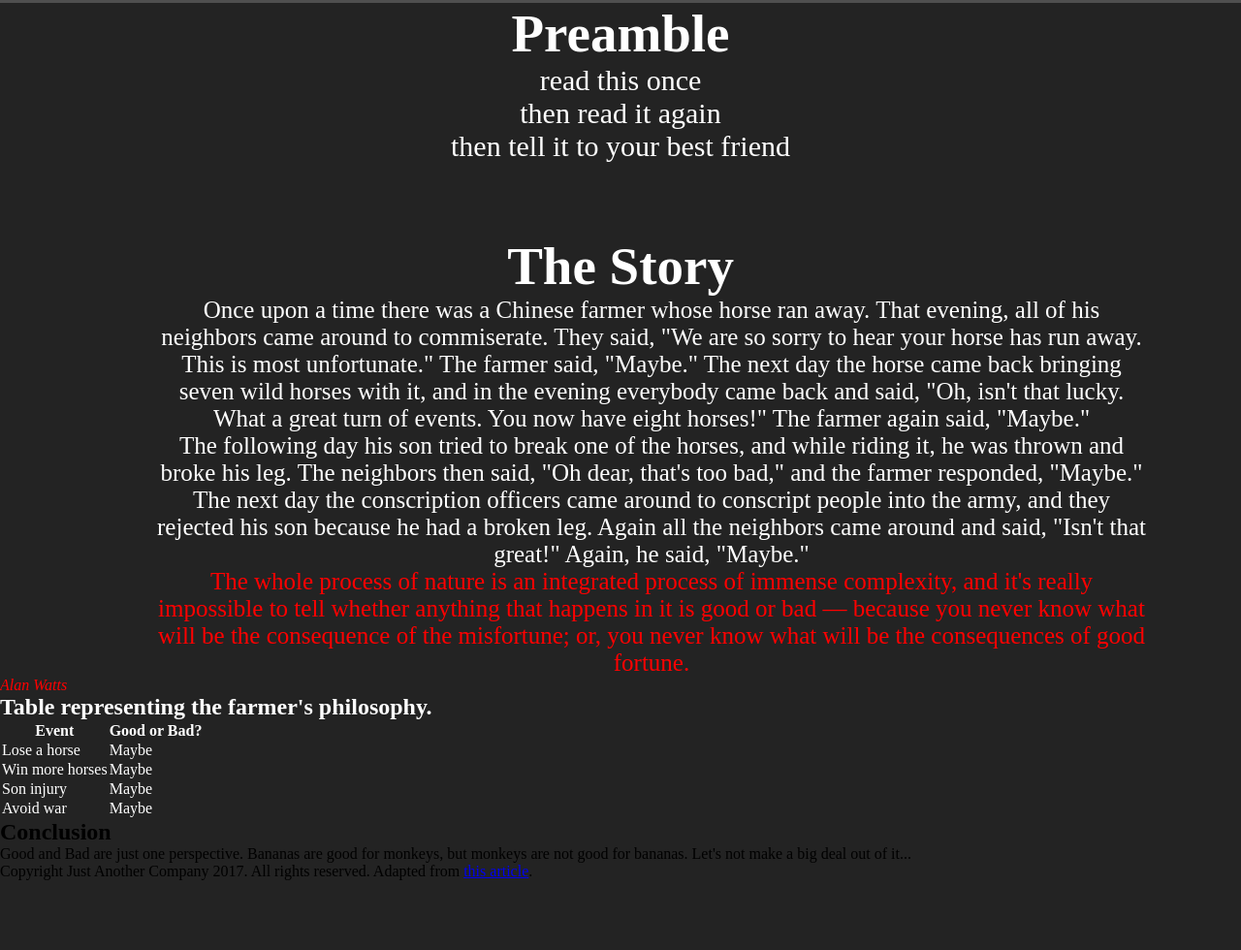
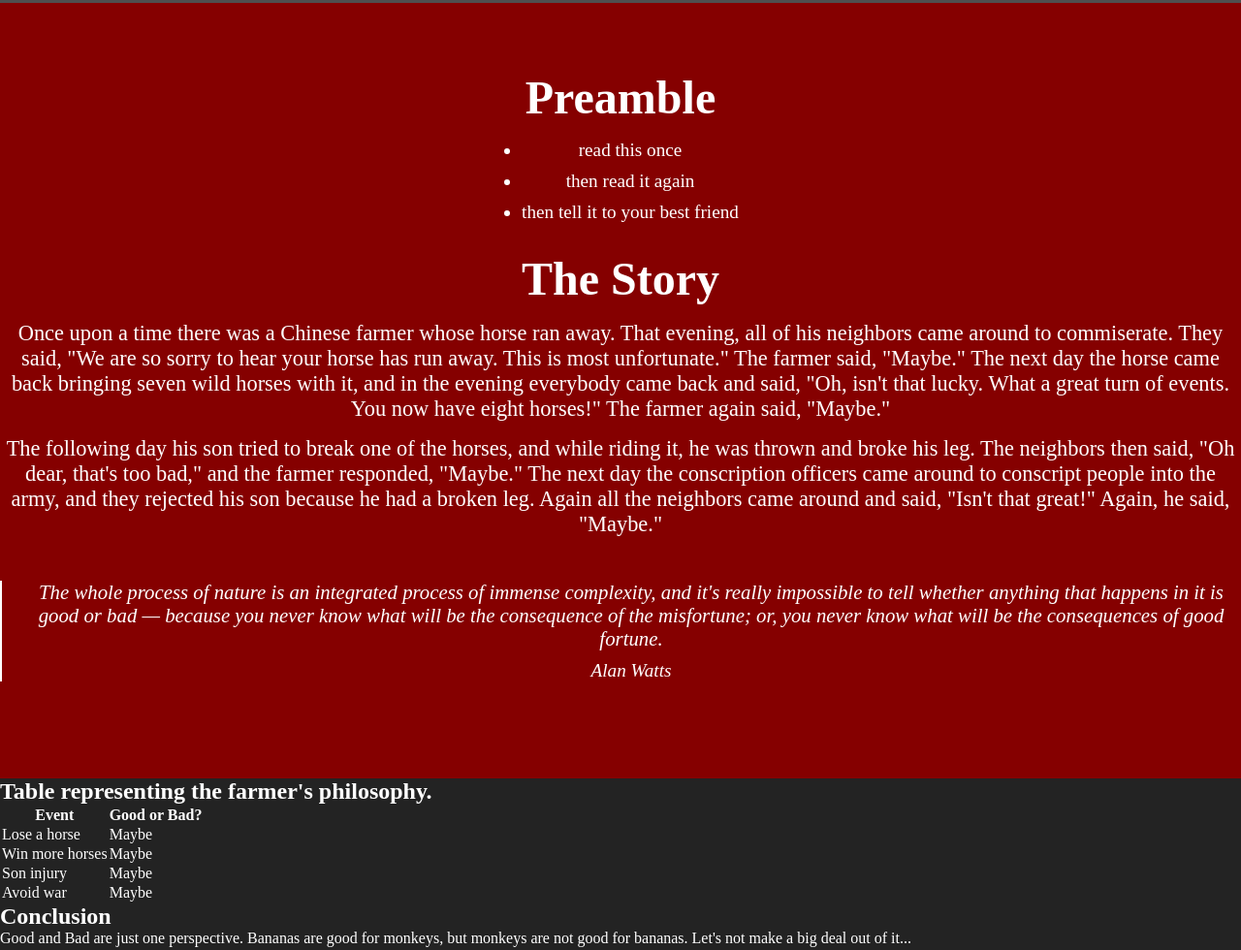
Before and after one commit to NapoTwiixe306/progressive-enhancement, a plain HTML site: page index.html in a window 1280 px wide. Shown: the part 797-1777 px from the top of the page at 97% size. Before the commit the page ends 1705 px from the top, so only its background shows below. Drawn offline with Linux system fonts and the light colour scheme; grey boxes are pictures that could not be loaded.

Commit message:
push test

```diff
--- a/Assets/css/style.css
+++ b/Assets/css/style.css
@@ -59,45 +59,58 @@ body{
     color: #fff; /* remplacer la variable $background-color */
 }
 
-.preamble{
-    height: 30vh;
-    /*background-color: #084d72;*/
-}
-
-.preamble h2{
-    font-size: 55px;
+.intro-story {
+    height: 100vh;
+    background-color: rgb(133, 0, 0);
+    display: flex;
+    flex-direction: column;
+    align-items: center;
+    justify-content: center;
     text-align: center;
 }
 
-.preamble ul li{
-    font-size: 30px;
-    text-align: center;
+.intro-story h2 {
+    font-size: 3rem;
+    margin-bottom: 1rem;
 }
 
-.story_section{
-    position: relative;
-    top: -  50px;
-
+.intro-story ul {
+    list-style-type: disc;
+    margin-left: 20px;
+    margin-bottom: 20px;
 }
 
-.story_section h2{
-    font-size: 55px;
-    text-align: center;
-    position: relative;
-
+.intro-story li {
+    margin-bottom: 10px;
+    font-size: 1.2rem;
 }
 
-.story_section p{
-    width: 80%;
-    text-align: center;
-    margin-left: 160px;
-    font-size: 25px;
+.intro-story p {
+    margin-bottom: 15px;
+    font-size: 1.4rem;
 }
 
-.story_section blockquote {
-    color: red;
+.intro-story blockquote {
+    margin-top: 30px;
+    margin-bottom: 30px;
+    padding-left: 20px;
+    border-left: 2px solid #fff;
 }
 
-.conclusion, footer{
-    color: black;
+.intro-story blockquote p {
+    font-style: italic;
+    margin-bottom: 10px;
+    font-size: 1.3rem;
 }
+
+.intro-story blockquote cite {
+    display: block;
+    margin-top: 10px;
+    font-size: 1.2rem;
+}
+
+
+.conclusion{
+    color: #fff;
+    height: 100vh;
+}
--- a/index.html
+++ b/index.html
@@ -24,17 +24,15 @@
         </div>
     </header>
     <main>
-    <section class="preamble">
-        <h2>Preamble</h2>
+        <section class="intro-story">
+            <h2 class="preamble_title">Preamble</h2>
             <ul>
                 <li>read this once</li>
                 <li>then read it again</li>
                 <li>then tell it to your best friend</li>
             </ul>
-    </section>
 
-    <section class="story_section">
-        <h2>The Story</h2>
+            <h2 class="story_title">The Story</h2>
             <p>Once upon a time there was a Chinese farmer whose horse ran away. That evening, all of his neighbors came around to commiserate. They said, "We are so sorry to hear your horse has run away. This is most unfortunate." The farmer said, "Maybe." The next day the horse came back bringing seven wild horses with it, and in the evening everybody came back and said, "Oh, isn't that lucky. What a great turn of events. You now have eight horses!" The farmer again said, "Maybe."</p>
             <p>The following day his son tried to break one of the horses, and while riding it, he was thrown and broke his leg. The neighbors then said, "Oh dear, that's too bad," and the farmer responded, "Maybe." The next day the conscription officers came around to conscript people into the army, and they rejected his son because he had a broken leg. Again all the neighbors came around and said, "Isn't that great!" Again, he said, "Maybe."</p>
             <blockquote>
@@ -42,6 +40,7 @@
                 <cite>Alan Watts</cite>
             </blockquote>
         </section>
+
 
     <section class="table">
         <h2>Table representing the farmer's philosophy.</h2>
```
Lines whose indentation alone changed are shown as unchanged.
